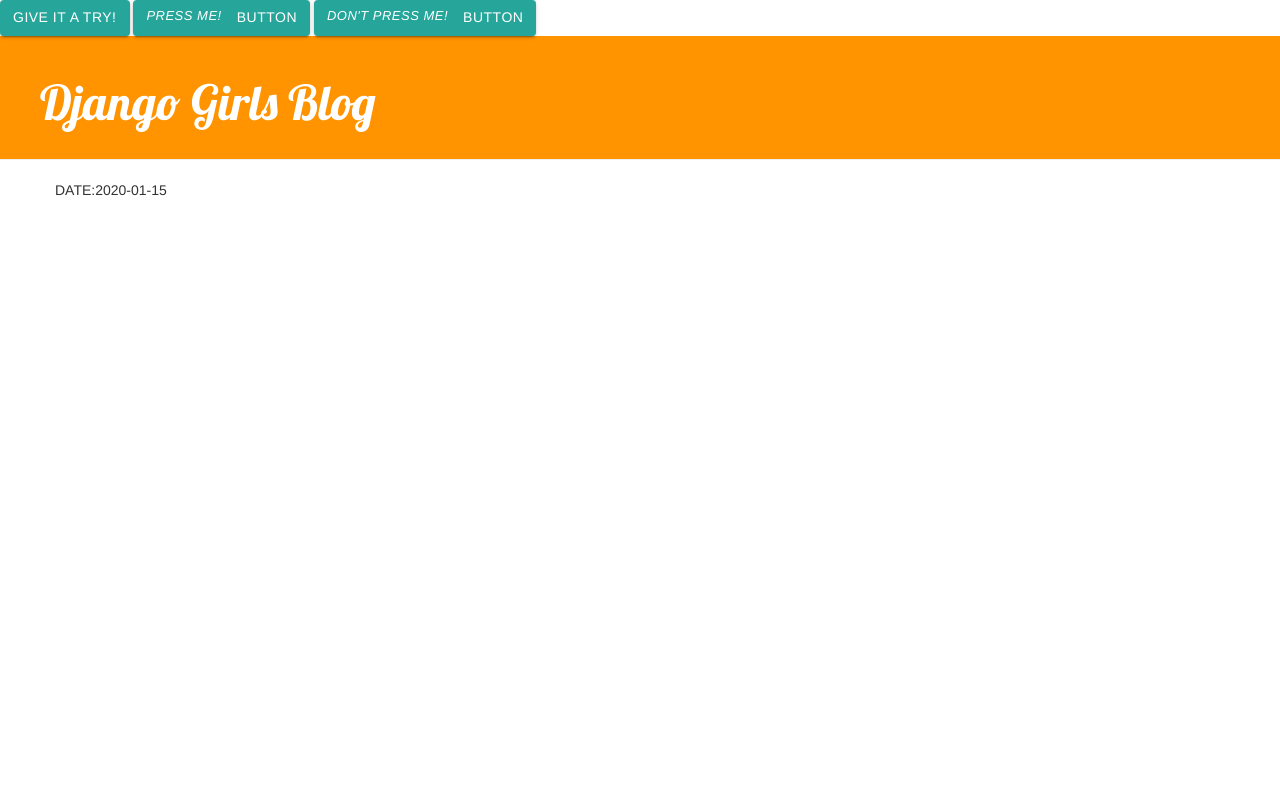
After one commit to pepecura/django, a Django app: template blog/templates/blog/base.html in a window 1280 px wide. The commit adds this page. Run offline with Django 3.2, Linux system fonts and the light colour scheme; the template is opened without the code that fills it: most values are stand-ins (such as "Sample title", 1, 10 or a date in 2020); some libraries are stand-ins or nearby versions.

Commit message:
Houston.. What's up!

```diff
--- /dev/null
+++ b/blog/static/css/blog.css
@@ -0,0 +1,33 @@
+.page-header {
+    background-color: #ff9400;
+    margin-top: 0;
+    padding: 20px 20px 20px 40px;
+}
+
+.page-header h1, .page-header h1 a, .page-header h1 a:visited, .page-header h1 a:active {
+    color: #ffffff;
+    font-size: 36pt;
+    text-decoration: none;
+}
+
+h2 a {
+    color: #FCA205;
+    font-family: 'Lobster';
+}
+
+h4 a {
+    color: #FCA205;
+    font-family: 'Lobster';
+}
+
+h1, h2, h3, h4 {
+    font-family: 'Lobster', cursive;
+}
+
+.date {
+    color: #828282;
+}
+
+.content {
+    margin-left: 40px;
+}
--- /dev/null
+++ b/blog/templates/blog/base.html
@@ -0,0 +1,37 @@
+{% load staticfiles %}
+
+<!-- Compiled and minified CSS -->
+<link rel="stylesheet" href="https://cdnjs.cloudflare.com/ajax/libs/materialize/0.98.0/css/materialize.min.css">
+<!-- Compiled and minified JavaScript -->
+<script src="https://cdnjs.cloudflare.com/ajax/libs/materialize/0.98.0/js/materialize.min.js"></script>
+
+<!-- Dummy buttons added -->
+<a class="waves-effect waves-light btn">Give it a try!</a>
+<a class="waves-effect waves-light btn"><i class="material-icons left">Press me!</i>button</a>
+<a class="waves-effect waves-light btn"><i class="material-icons left">Don't press me!</i>button</a>
+
+<html>
+    <head>
+        <link rel="stylesheet" href="//maxcdn.bootstrapcdn.com/bootstrap/3.2.0/css/bootstrap.min.css">
+        <link rel="stylesheet" href="//maxcdn.bootstrapcdn.com/bootstrap/3.2.0/css/bootstrap-theme.min.css">
+        <link href="//fonts.googleapis.com/css?family=Lobster&subset=latin,latin-ext" rel="stylesheet" type="text/css">
+        <link rel="stylesheet" href="{% static 'css/blog.css' %}">
+        <title>My Garbage</title>
+    </head>
+    <body>
+        <div class="page-header">
+            <h1><a href="/">Django Girls Blog</a></h1>
+        </div>
+        <div class="content container">
+        <p>DATE:{{mytime}}</p>
+        </div>
+        <div class="content container">
+            <div class="row">
+                <div class="col-md-8">
+                {% block content %}
+                {% endblock %}
+                </div>
+            </div>
+        </div>
+    </body>
+</html>
--- a/blog/views.py
+++ b/blog/views.py
@@ -5,6 +5,6 @@ from .models import Post
 # Create your views here.
 
 def post_list(request):
-    posts = Post.objects.filter(published_date__lte=timezone.now()).order_by('published_date')
+    posts = Post.objects.filter(published_date__lte=timezone.now()).order_by('-published_date')
     mytime = timezone.now()
     return render(request, 'blog/post_list.html', {'posts':posts, 'mytime':mytime})
```
Also changed, not shown: blog/templates/blog/forms.py (added, +9 -0 lines), blog/templates/blog/post_list.html (+10 -36 lines).
